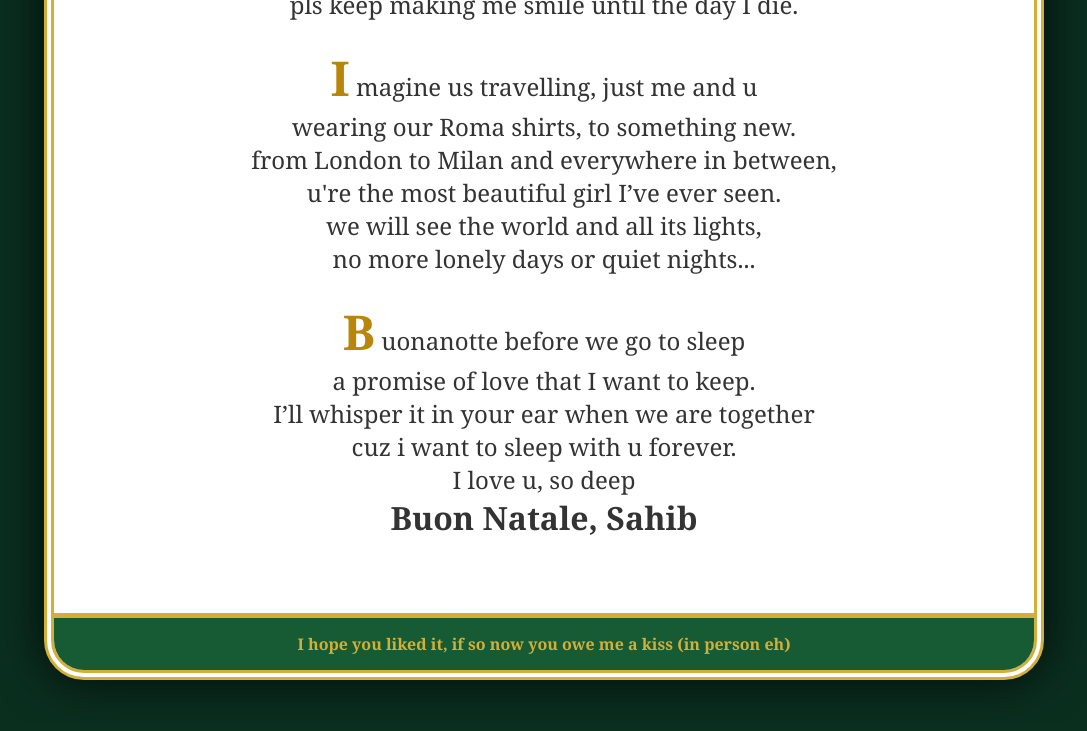
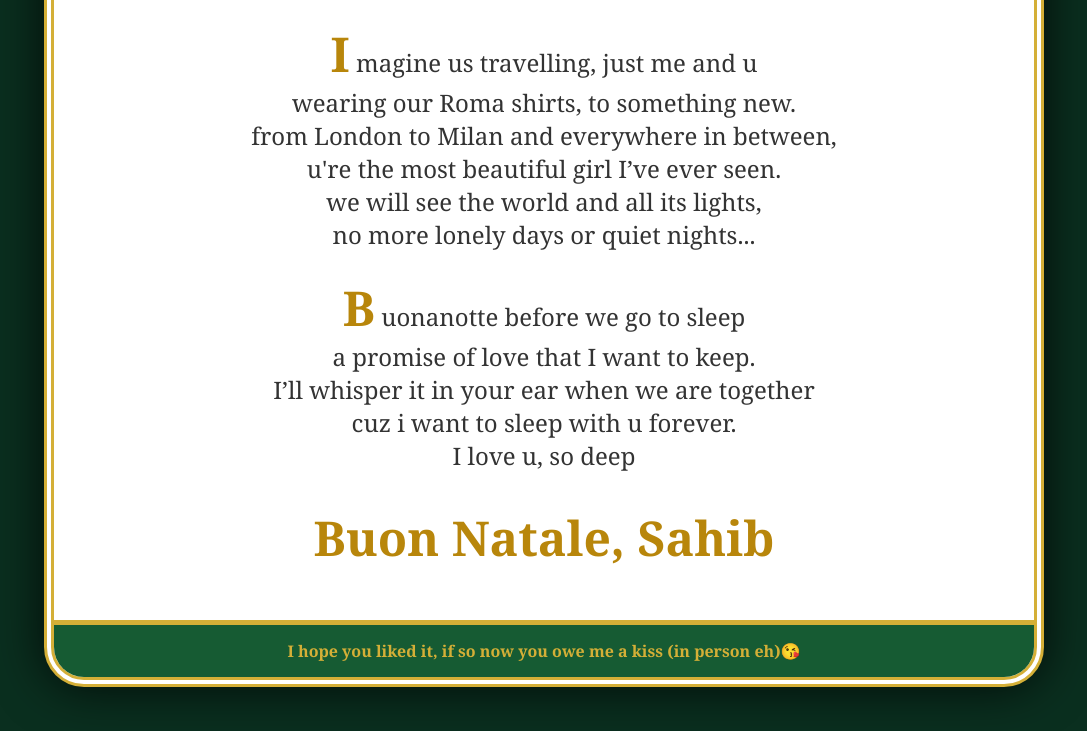
Before and after one commit to Dema1927/regalo454caew3fdwdw341, a plain HTML site: page regalo.html in a window 1280 px wide. Shown: the part 1232-1963 px from the top of the page, without its empty margins (96-1183 px from the left). Drawn offline with Linux system fonts and the light colour scheme.

Commit message:
Fix HTML structure and improve formatting

```diff
--- a/regalo.html
+++ b/regalo.html
@@ -1,4 +1,4 @@
-<!DOCTYPE html>
+q<!DOCTYPE html>
 <html>
 <head>
     <title>Christmas 2025 | S & C </title>
@@ -81,8 +81,8 @@
                                         a promise of love that I want to keep.<br>
                                         I’ll whisper it in your ear when we are together<br>
                                         cuz i want to sleep with u forever.<br>
-                                        I love u, so deep<br>
-                                        <font size="6"><b>Buon Natale, Sahib</b></font></font>
+                                        I love u, so deep<br><br>
+                                        <font color="darkgoldenrod" size="8"><b>Buon Natale, Sahib</b></font></font>
                                     </p>
                                 </font>
                             </td>
@@ -95,7 +95,7 @@
         <tr>
             <td colspan="2" bgcolor="#165B33" align="center" style="padding: 15px; border-top: 5px solid #D4AF37;">
                 <font color="#D4AF37" size="3">
-                    <b>I hope you liked it, if so now you owe me a kiss (in person eh)</b>
+                    <b>I hope you liked it, if so now you owe me a kiss (in person eh)😘</b>
                 </font>
             </td>
         </tr>
```
